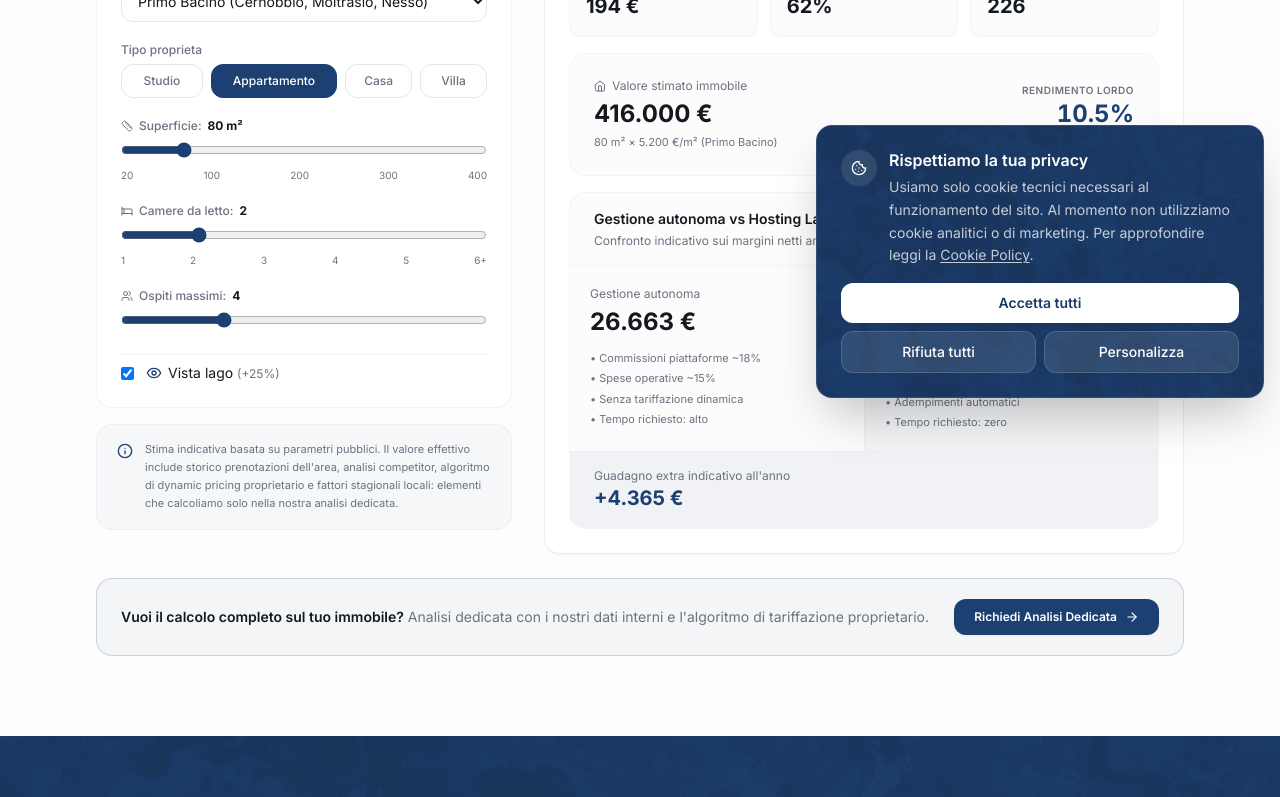
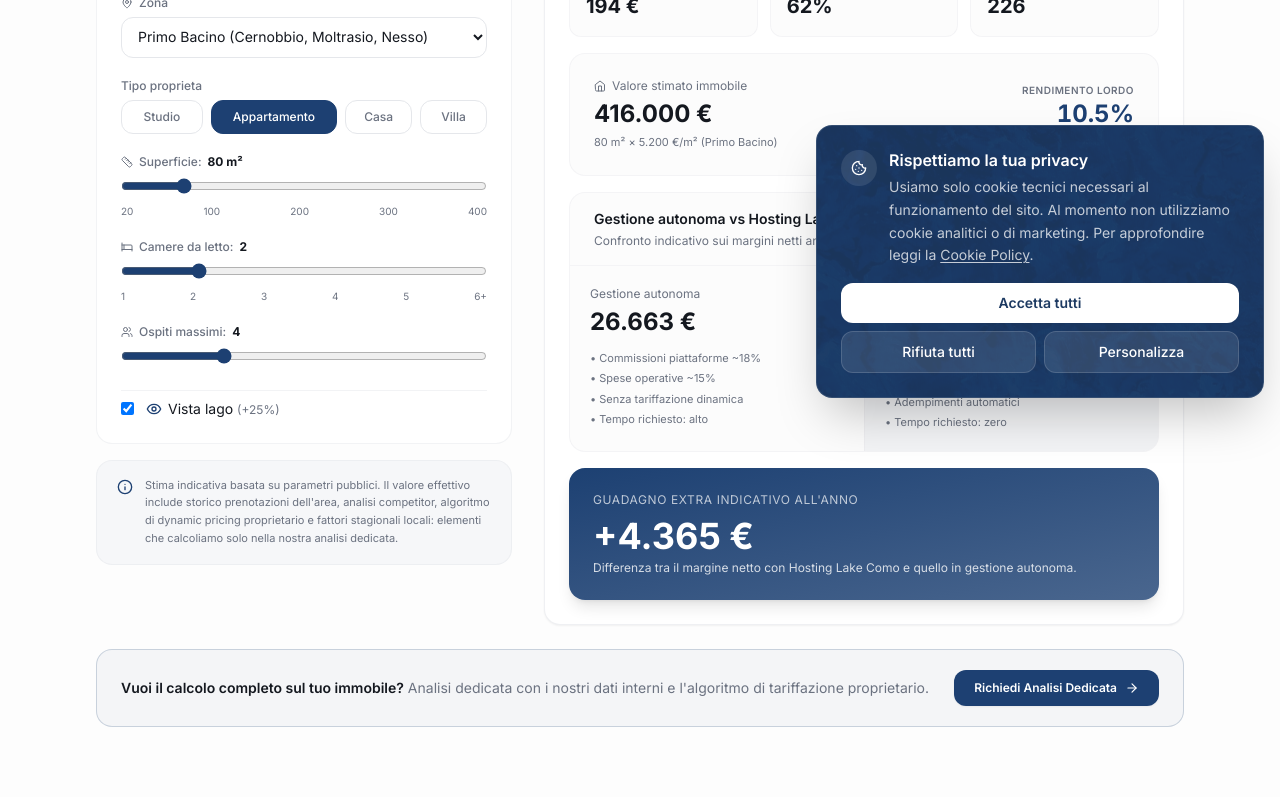
Before and after one commit to crapotca2/hostinglakecomo, a Next.js app: page /strumenti/rendita in a window 1280 px wide. Shown: the part 386-1183 px from the top of the page. Built offline with nearby package versions, Linux system fonts and the light colour scheme.

Commit message:
ui(strumenti): cash flow card last on investimento, extra gain promoted to standalone gradient card on rendita

```diff
--- a/src/app/(public)/strumenti/investimento/page.tsx
+++ b/src/app/(public)/strumenti/investimento/page.tsx
@@ -192,30 +192,6 @@
                   </div>
                 </div>
 
-                <div
-                  className={`rounded-2xl p-6 text-white shadow-lg ${
-                    result.annualCashFlow >= 0
-                      ? "bg-gradient-to-br from-primary to-primary/80"
-                      : "bg-gradient-to-br from-red-600 to-red-500"
-                  }`}
-                >
-                  <div className="flex items-start justify-between gap-4">
-                    <div>
-                      <div className="flex items-center gap-2 text-white/70 text-xs uppercase tracking-wider mb-2">
-                        <Wallet className="h-3.5 w-3.5" />
-                        Flusso di cassa annuo
-                      </div>
-                      <div className="text-4xl font-bold mb-1">
-                        {result.annualCashFlow >= 0 ? "+" : ""}
-                        {formatEuro(result.annualCashFlow)}
-                      </div>
-                      <div className="text-white/80 text-xs">
-                        Cassa netta annua dopo mutuo, costi operativi e spese.
-                      </div>
-                    </div>
-                  </div>
-                </div>
-
                 <div className="bg-muted/30 rounded-2xl border border-border/40">
                   <div className="px-6 py-4 border-b border-border/40">
                     <h3 className="text-sm font-semibold">Dettaglio economico annuale</h3>
@@ -229,6 +205,26 @@
                     <Row label="Costi operativi" value={`-${formatEuro(result.annualOperatingCosts)}`} icon={Receipt} negative />
                     <Row label="Reddito operativo netto" value={formatEuro(result.noi)} icon={Coins} bold />
                     <Row label="Mutuo annuo" value={`-${formatEuro(result.annualMortgage)}`} icon={BadgeEuro} negative />
+                  </div>
+                </div>
+
+                <div
+                  className={`rounded-2xl p-6 text-white shadow-lg ${
+                    result.annualCashFlow >= 0
+                      ? "bg-gradient-to-br from-primary to-primary/80"
+                      : "bg-gradient-to-br from-red-600 to-red-500"
+                  }`}
+                >
+                  <div className="flex items-center gap-2 text-white/70 text-xs uppercase tracking-wider mb-2">
+                    <Wallet className="h-3.5 w-3.5" />
+                    Flusso di cassa annuo
+                  </div>
+                  <div className="text-4xl font-bold mb-1">
+                    {result.annualCashFlow >= 0 ? "+" : ""}
+                    {formatEuro(result.annualCashFlow)}
+                  </div>
+                  <div className="text-white/80 text-xs">
+                    Cassa netta annua dopo mutuo, costi operativi e spese.
                   </div>
                 </div>
               </div>
--- a/src/app/(public)/strumenti/rendita/page.tsx
+++ b/src/app/(public)/strumenti/rendita/page.tsx
@@ -346,9 +346,16 @@
                       </div>
                     </div>
                   </div>
-                  <div className="px-6 py-4 bg-primary/[0.05] border-t border-border/40">
-                    <div className="text-xs text-muted-foreground">Guadagno extra indicativo all&apos;anno</div>
-                    <div className="text-xl font-bold text-primary">+{formatEuro(result.delta)}</div>
+                </div>
+
+                <div className="rounded-2xl p-6 text-white shadow-lg bg-gradient-to-br from-primary to-primary/80">
+                  <div className="text-white/70 text-xs uppercase tracking-wider mb-2">
+                    Guadagno extra indicativo all&apos;anno
+                  </div>
+                  <div className="text-4xl font-bold mb-1">+{formatEuro(result.delta)}</div>
+                  <div className="text-white/80 text-xs">
+                    Differenza tra il margine netto con Hosting Lake Como e
+                    quello in gestione autonoma.
                   </div>
                 </div>
               </div>
```
